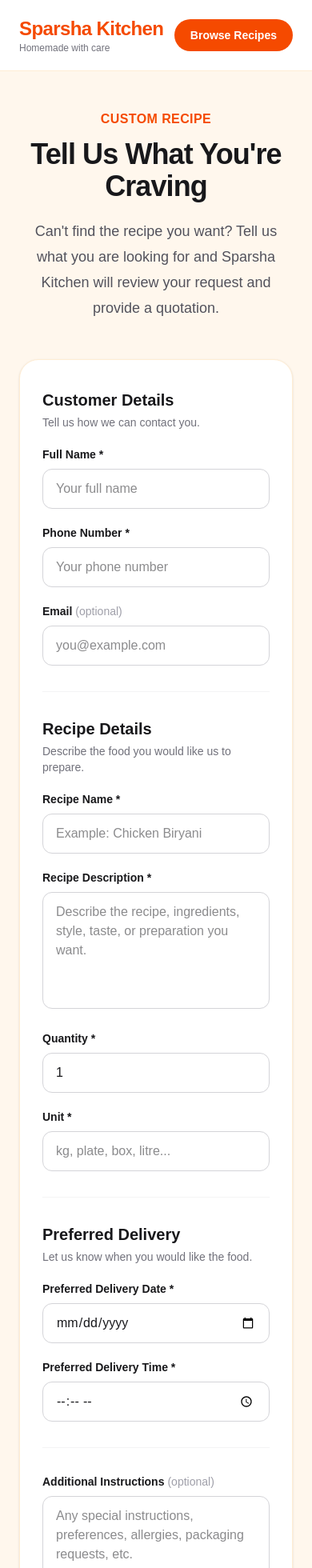
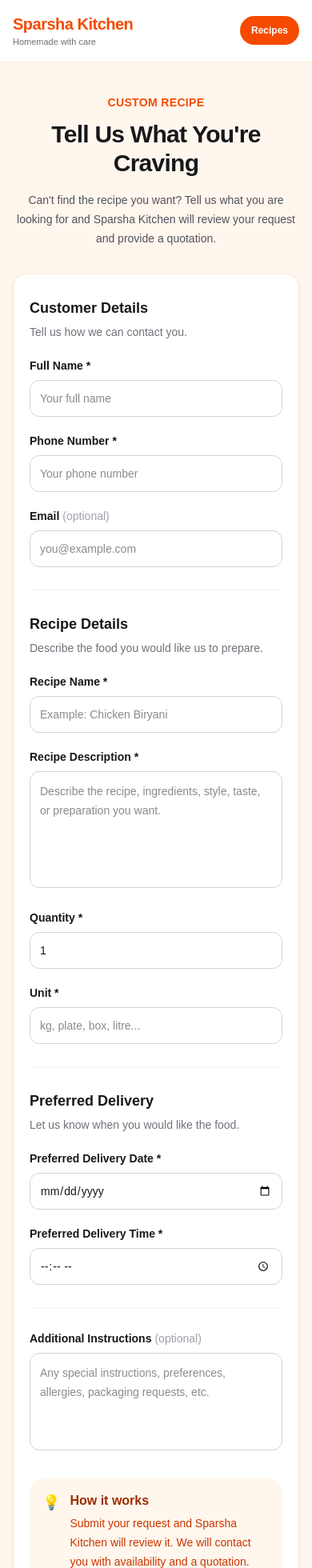
Before and after one commit to Koushik-KS/sparsha-kitchen, a Next.js app in the folder frontend/: page /custom-recipe in a window 390 px wide. Shown: the top 1960 px of the page at 80% size. Built offline with nearby package versions, Linux system fonts and the light colour scheme.

Commit message:
feat: improve custom recipe mobile responsiveness

```diff
--- a/frontend/app/custom-recipe/page.tsx
+++ b/frontend/app/custom-recipe/page.tsx
@@ -181,77 +181,80 @@
 
   if (success) {
     return (
-      <main className="min-h-screen bg-orange-50 text-zinc-900">
+      <main className="min-h-screen overflow-x-hidden bg-orange-50 text-zinc-900">
         {/* HEADER */}
         <header className="border-b border-orange-100 bg-white">
-          <div className="mx-auto flex max-w-7xl items-center justify-between px-6 py-5 lg:px-8">
+          <div className="mx-auto flex max-w-7xl items-center justify-between gap-3 px-4 py-4 sm:px-6 sm:py-5 lg:px-8">
             <Link
               href="/"
-              className="group"
+              className="group min-w-0"
             >
-              <div className="text-2xl font-bold tracking-tight text-orange-600">
+              <div className="truncate text-xl font-bold tracking-tight text-orange-600 sm:text-2xl">
                 Sparsha Kitchen
               </div>
 
-              <div className="text-xs font-medium text-zinc-500">
+              <div className="text-[11px] font-medium text-zinc-500 sm:text-xs">
                 Homemade with care
               </div>
             </Link>
 
             <Link
               href="/recipes"
-              className="rounded-full bg-orange-600 px-5 py-2.5 text-sm font-semibold text-white hover:bg-orange-700"
+              className="shrink-0 rounded-full bg-orange-600 px-3.5 py-2.5 text-xs font-semibold text-white transition hover:bg-orange-700 sm:px-5 sm:text-sm"
             >
-              Browse Recipes
+              <span className="sm:hidden">Recipes</span>
+              <span className="hidden sm:inline">
+                Browse Recipes
+              </span>
             </Link>
           </div>
         </header>
 
         {/* SUCCESS CONTENT */}
-        <section className="mx-auto max-w-3xl px-6 py-20">
-          <div className="rounded-3xl border border-green-200 bg-white p-8 text-center shadow-sm sm:p-12">
-            <div className="mx-auto flex h-20 w-20 items-center justify-center rounded-full bg-green-100 text-4xl text-green-700">
+        <section className="mx-auto max-w-3xl px-4 py-10 sm:px-6 sm:py-20">
+          <div className="rounded-2xl border border-green-200 bg-white p-5 text-center shadow-sm sm:rounded-3xl sm:p-12">
+            <div className="mx-auto flex h-16 w-16 items-center justify-center rounded-full bg-green-100 text-3xl text-green-700 sm:h-20 sm:w-20 sm:text-4xl">
               ✓
             </div>
 
-            <p className="mt-7 font-semibold uppercase tracking-wide text-green-600">
+            <p className="mt-6 text-sm font-semibold uppercase tracking-wide text-green-600 sm:mt-7">
               Request Received
             </p>
 
-            <h1 className="mt-3 text-3xl font-bold sm:text-4xl">
+            <h1 className="mt-3 text-2xl font-bold sm:text-4xl">
               Thank you!
             </h1>
 
-            <p className="mx-auto mt-4 max-w-xl leading-7 text-zinc-600">
+            <p className="mx-auto mt-4 max-w-xl text-sm leading-6 text-zinc-600 sm:text-base sm:leading-7">
               Your custom recipe request has been received.
               Sparsha Kitchen will review your request and
               contact you with the details and quotation.
             </p>
 
-            <div className="mt-8 grid gap-4 sm:grid-cols-2">
-              <div className="rounded-2xl bg-orange-50 p-5">
-                <div className="text-sm text-zinc-500">
+            <div className="mt-7 grid gap-3 sm:mt-8 sm:grid-cols-2 sm:gap-4">
+              <div className="min-w-0 rounded-2xl bg-orange-50 p-4 sm:p-5">
+                <div className="text-xs text-zinc-500 sm:text-sm">
                   Recipe
                 </div>
 
-                <div className="mt-1 text-lg font-bold">
+                <div className="mt-1 break-words text-base font-bold sm:text-lg">
                   {success.recipeName}
                 </div>
               </div>
 
-              <div className="rounded-2xl bg-orange-50 p-5">
-                <div className="text-sm text-zinc-500">
+              <div className="rounded-2xl bg-orange-50 p-4 sm:p-5">
+                <div className="text-xs text-zinc-500 sm:text-sm">
                   Status
                 </div>
 
-                <div className="mt-1 font-bold text-orange-600">
+                <div className="mt-1 break-words font-bold text-orange-600">
                   {success.status}
                 </div>
               </div>
             </div>
 
-            <div className="mt-6 rounded-2xl border border-zinc-200 p-5">
-              <div className="text-sm text-zinc-500">
+            <div className="mt-4 rounded-2xl border border-zinc-200 p-4 sm:mt-6 sm:p-5">
+              <div className="text-xs text-zinc-500 sm:text-sm">
                 Request ID
               </div>
 
@@ -260,22 +263,22 @@
               </div>
             </div>
 
-            <p className="mt-6 text-sm leading-6 text-zinc-500">
+            <p className="mt-5 text-xs leading-5 text-zinc-500 sm:mt-6 sm:text-sm sm:leading-6">
               Please keep your request details available
               when communicating with Sparsha Kitchen.
             </p>
 
-            <div className="mt-8 flex flex-col gap-3 sm:flex-row sm:justify-center">
+            <div className="mt-7 flex flex-col gap-3 sm:mt-8 sm:flex-row sm:justify-center">
               <Link
                 href="/recipes"
-                className="rounded-full bg-orange-600 px-7 py-3 font-semibold text-white hover:bg-orange-700"
+                className="inline-flex w-full items-center justify-center rounded-full bg-orange-600 px-7 py-3 text-sm font-semibold text-white transition hover:bg-orange-700 sm:w-auto sm:text-base"
               >
                 Browse Recipes
               </Link>
 
               <Link
                 href="/"
-                className="rounded-full border border-zinc-200 px-7 py-3 font-semibold text-zinc-700 hover:bg-zinc-50"
+                className="inline-flex w-full items-center justify-center rounded-full border border-zinc-200 px-7 py-3 text-sm font-semibold text-zinc-700 transition hover:bg-zinc-50 sm:w-auto sm:text-base"
               >
                 Back Home
               </Link>
@@ -285,7 +288,7 @@
 
         {/* FOOTER */}
         <footer className="border-t border-orange-100 bg-white">
-          <div className="mx-auto max-w-7xl px-6 py-8 lg:px-8">
+          <div className="mx-auto max-w-7xl px-4 py-7 sm:px-6 sm:py-8 lg:px-8">
             <div className="font-bold text-orange-600">
               Sparsha Kitchen
             </div>
@@ -304,31 +307,34 @@
   // ==========================================
 
   return (
-    <main className="min-h-screen bg-orange-50 text-zinc-900">
+    <main className="min-h-screen overflow-x-hidden bg-orange-50 text-zinc-900">
       {/* HEADER */}
       <header className="border-b border-orange-100 bg-white">
-        <div className="mx-auto flex max-w-7xl items-center justify-between px-6 py-5 lg:px-8">
-          <Link href="/" className="group">
-            <div className="text-2xl font-bold tracking-tight text-orange-600">
+        <div className="mx-auto flex max-w-7xl items-center justify-between gap-3 px-4 py-4 sm:px-6 sm:py-5 lg:px-8">
+          <Link
+            href="/"
+            className="group min-w-0"
+          >
+            <div className="truncate text-xl font-bold tracking-tight text-orange-600 sm:text-2xl">
               Sparsha Kitchen
             </div>
 
-            <div className="text-xs font-medium text-zinc-500">
+            <div className="text-[11px] font-medium text-zinc-500 sm:text-xs">
               Homemade with care
             </div>
           </Link>
 
-          <nav className="hidden items-center gap-8 md:flex">
+          <nav className="hidden items-center gap-6 md:flex lg:gap-8">
             <Link
               href="/"
-              className="font-medium text-zinc-700 hover:text-orange-600"
+              className="font-medium text-zinc-700 transition hover:text-orange-600"
             >
               Home
             </Link>
 
             <Link
               href="/recipes"
-              className="font-medium text-zinc-700 hover:text-orange-600"
+              className="font-medium text-zinc-700 transition hover:text-orange-600"
             >
               Recipes
             </Link>
@@ -342,7 +348,7 @@
 
             <Link
               href="/track-order"
-              className="font-medium text-zinc-700 hover:text-orange-600"
+              className="font-medium text-zinc-700 transition hover:text-orange-600"
             >
               Track Order
             </Link>
@@ -350,26 +356,29 @@
 
           <Link
             href="/recipes"
-            className="rounded-full bg-orange-600 px-5 py-2.5 text-sm font-semibold text-white hover:bg-orange-700"
+            className="shrink-0 rounded-full bg-orange-600 px-3.5 py-2.5 text-xs font-semibold text-white transition hover:bg-orange-700 sm:px-5 sm:text-sm"
           >
-            Browse Recipes
+            <span className="sm:hidden">Recipes</span>
+            <span className="hidden sm:inline">
+              Browse Recipes
+            </span>
           </Link>
         </div>
       </header>
 
       {/* PAGE CONTENT */}
-      <section className="mx-auto max-w-4xl px-6 py-12 lg:px-8 lg:py-16">
+      <section className="mx-auto max-w-4xl px-4 py-10 sm:px-6 sm:py-12 lg:px-8 lg:py-16">
         {/* INTRO */}
         <div className="mx-auto max-w-3xl text-center">
-          <p className="font-semibold uppercase tracking-wide text-orange-600">
+          <p className="text-sm font-semibold uppercase tracking-wide text-orange-600">
             Custom Recipe
           </p>
 
-          <h1 className="mt-3 text-4xl font-bold tracking-tight sm:text-5xl">
+          <h1 className="mt-3 text-3xl font-bold tracking-tight sm:text-5xl">
             Tell Us What You&apos;re Craving
           </h1>
 
-          <p className="mt-5 text-lg leading-8 text-zinc-600">
+          <p className="mt-4 text-sm leading-6 text-zinc-600 sm:mt-5 sm:text-lg sm:leading-8">
             Can&apos;t find the recipe you want? Tell us what
             you are looking for and Sparsha Kitchen will review
             your request and provide a quotation.
@@ -377,24 +386,24 @@
         </div>
 
         {/* FORM CARD */}
-        <div className="mt-12 rounded-3xl border border-orange-100 bg-white p-7 shadow-sm sm:p-10">
+        <div className="mt-8 rounded-2xl border border-orange-100 bg-white p-5 shadow-sm sm:mt-12 sm:rounded-3xl sm:p-10">
           {error && (
-            <div className="rounded-2xl border border-red-200 bg-red-50 p-4 text-sm font-medium text-red-700">
+            <div className="break-words rounded-2xl border border-red-200 bg-red-50 p-4 text-sm font-medium leading-6 text-red-700">
               {error}
             </div>
           )}
 
           <form
             onSubmit={handleSubmit}
-            className="mt-2 space-y-8"
+            className="mt-2 space-y-7 sm:space-y-8"
           >
             {/* CUSTOMER DETAILS */}
             <div>
-              <h2 className="text-xl font-bold">
+              <h2 className="text-lg font-bold sm:text-xl">
                 Customer Details
               </h2>
 
-              <p className="mt-1 text-sm text-zinc-500">
+              <p className="mt-1 text-sm leading-6 text-zinc-500">
                 Tell us how we can contact you.
               </p>
 
@@ -417,7 +426,7 @@
                       setName(event.target.value)
                     }
                     placeholder="Your full name"
-                    className="mt-2 w-full rounded-xl border border-zinc-300 px-4 py-3 outline-none transition focus:border-orange-500 focus:ring-2 focus:ring-orange-100"
+                    className="mt-2 w-full rounded-xl border border-zinc-300 px-3 py-3 text-sm outline-none transition focus:border-orange-500 focus:ring-2 focus:ring-orange-100 sm:px-4 sm:text-base"
                   />
                 </div>
 
@@ -433,13 +442,19 @@
                   <input
                     id="phone"
                     type="tel"
+                    inputMode="numeric"
+                    maxLength={10}
                     required
                     value={phone}
                     onChange={(event) =>
-                      setPhone(event.target.value)
+                      setPhone(
+                        event.target.value
+                          .replace(/\D/g, "")
+                          .slice(0, 10)
+                      )
                     }
                     placeholder="Your phone number"
-                    className="mt-2 w-full rounded-xl border border-zinc-300 px-4 py-3 outline-none transition focus:border-orange-500 focus:ring-2 focus:ring-orange-100"
+                    className="mt-2 w-full rounded-xl border border-zinc-300 px-3 py-3 text-sm outline-none transition focus:border-orange-500 focus:ring-2 focus:ring-orange-100 sm:px-4 sm:text-base"
                   />
                 </div>
 
@@ -463,19 +478,19 @@
                       setEmail(event.target.value)
                     }
                     placeholder="you@example.com"
-                    className="mt-2 w-full rounded-xl border border-zinc-300 px-4 py-3 outline-none transition focus:border-orange-500 focus:ring-2 focus:ring-orange-100"
+                    className="mt-2 w-full rounded-xl border border-zinc-300 px-3 py-3 text-sm outline-none transition focus:border-orange-500 focus:ring-2 focus:ring-orange-100 sm:px-4 sm:text-base"
                   />
                 </div>
               </div>
             </div>
 
             {/* RECIPE DETAILS */}
-            <div className="border-t border-zinc-100 pt-8">
-              <h2 className="text-xl font-bold">
+            <div className="border-t border-zinc-100 pt-7 sm:pt-8">
+              <h2 className="text-lg font-bold sm:text-xl">
                 Recipe Details
               </h2>
 
-              <p className="mt-1 text-sm text-zinc-500">
+              <p className="mt-1 text-sm leading-6 text-zinc-500">
                 Describe the food you would like us to prepare.
               </p>
 
@@ -498,7 +513,7 @@
                       setRecipeName(event.target.value)
                     }
                     placeholder="Example: Chicken Biryani"
-                    className="mt-2 w-full rounded-xl border border-zinc-300 px-4 py-3 outline-none transition focus:border-orange-500 focus:ring-2 focus:ring-orange-100"
+                    className="mt-2 w-full rounded-xl border border-zinc-300 px-3 py-3 text-sm outline-none transition focus:border-orange-500 focus:ring-2 focus:ring-orange-100 sm:px-4 sm:text-base"
                   />
                 </div>
 
@@ -520,13 +535,13 @@
                       setDescription(event.target.value)
                     }
                     placeholder="Describe the recipe, ingredients, style, taste, or preparation you want."
-                    className="mt-2 w-full resize-none rounded-xl border border-zinc-300 px-4 py-3 outline-none transition focus:border-orange-500 focus:ring-2 focus:ring-orange-100"
+                    className="mt-2 w-full resize-none rounded-xl border border-zinc-300 px-3 py-3 text-sm leading-6 outline-none transition focus:border-orange-500 focus:ring-2 focus:ring-orange-100 sm:px-4 sm:text-base"
                   />
                 </div>
 
                 {/* QUANTITY + UNIT */}
                 <div className="grid gap-5 sm:grid-cols-2">
-                  <div>
+                  <div className="min-w-0">
                     <label
                       htmlFor="quantity"
                       className="block text-sm font-semibold"
@@ -544,11 +559,11 @@
                       onChange={(event) =>
                         setQuantity(event.target.value)
                       }
-                      className="mt-2 w-full rounded-xl border border-zinc-300 px-4 py-3 outline-none transition focus:border-orange-500 focus:ring-2 focus:ring-orange-100"
+                      className="mt-2 w-full min-w-0 rounded-xl border border-zinc-300 px-3 py-3 text-sm outline-none transition focus:border-orange-500 focus:ring-2 focus:ring-orange-100 sm:px-4 sm:text-base"
                     />
                   </div>
 
-                  <div>
+                  <div className="min-w-0">
                     <label
                       htmlFor="unit"
                       className="block text-sm font-semibold"
@@ -565,7 +580,7 @@
                         setUnit(event.target.value)
                       }
                       placeholder="kg, plate, box, litre..."
-                      className="mt-2 w-full rounded-xl border border-zinc-300 px-4 py-3 outline-none transition focus:border-orange-500 focus:ring-2 focus:ring-orange-100"
+                      className="mt-2 w-full min-w-0 rounded-xl border border-zinc-300 px-3 py-3 text-sm outline-none transition focus:border-orange-500 focus:ring-2 focus:ring-orange-100 sm:px-4 sm:text-base"
                     />
                   </div>
                 </div>
@@ -573,18 +588,18 @@
             </div>
 
             {/* DELIVERY */}
-            <div className="border-t border-zinc-100 pt-8">
-              <h2 className="text-xl font-bold">
+            <div className="border-t border-zinc-100 pt-7 sm:pt-8">
+              <h2 className="text-lg font-bold sm:text-xl">
                 Preferred Delivery
               </h2>
 
-              <p className="mt-1 text-sm text-zinc-500">
+              <p className="mt-1 text-sm leading-6 text-zinc-500">
                 Let us know when you would like the food.
               </p>
 
               <div className="mt-5 grid gap-5 sm:grid-cols-2">
                 {/* DATE */}
-                <div>
+                <div className="min-w-0">
                   <label
                     htmlFor="deliveryDate"
                     className="block text-sm font-semibold"
@@ -605,12 +620,12 @@
                     onChange={(event) =>
                       setDeliveryDate(event.target.value)
                     }
-                    className="mt-2 w-full rounded-xl border border-zinc-300 px-4 py-3 outline-none transition focus:border-orange-500 focus:ring-2 focus:ring-orange-100"
+                    className="mt-2 w-full min-w-0 rounded-xl border border-zinc-300 px-3 py-3 text-sm outline-none transition focus:border-orange-500 focus:ring-2 focus:ring-orange-100 sm:px-4 sm:text-base"
                   />
                 </div>
 
                 {/* TIME */}
-                <div>
+                <div className="min-w-0">
                   <label
                     htmlFor="deliveryTime"
                     className="block text-sm font-semibold"
@@ -626,14 +641,14 @@
                     onChange={(event) =>
                       setDeliveryTime(event.target.value)
                     }
-                    className="mt-2 w-full rounded-xl border border-zinc-300 px-4 py-3 outline-none transition focus:border-orange-500 focus:ring-2 focus:ring-orange-100"
+                    className="mt-2 w-full min-w-0 rounded-xl border border-zinc-300 px-3 py-3 text-sm outline-none transition focus:border-orange-500 focus:ring-2 focus:ring-orange-100 sm:px-4 sm:text-base"
                   />
                 </div>
               </div>
             </div>
 
             {/* INSTRUCTIONS */}
-            <div className="border-t border-zinc-100 pt-8">
+            <div className="border-t border-zinc-100 pt-7 sm:pt-8">
               <label
                 htmlFor="additionalInstructions"
                 className="block text-sm font-semibold"
@@ -654,16 +669,18 @@
                   )
                 }
                 placeholder="Any special instructions, preferences, allergies, packaging requests, etc."
-                className="mt-2 w-full resize-none rounded-xl border border-zinc-300 px-4 py-3 outline-none transition focus:border-orange-500 focus:ring-2 focus:ring-orange-100"
+                className="mt-2 w-full resize-none rounded-xl border border-zinc-300 px-3 py-3 text-sm leading-6 outline-none transition focus:border-orange-500 focus:ring-2 focus:ring-orange-100 sm:px-4 sm:text-base"
               />
             </div>
 
             {/* INFO */}
-            <div className="rounded-2xl bg-orange-50 p-5">
-              <div className="flex gap-3">
-                <div className="text-xl">💡</div>
+            <div className="rounded-2xl bg-orange-50 p-4 sm:p-5">
+              <div className="flex items-start gap-3">
+                <div className="shrink-0 text-lg sm:text-xl">
+                  💡
+                </div>
 
-                <div>
+                <div className="min-w-0">
                   <h3 className="font-bold text-orange-800">
                     How it works
                   </h3>
@@ -682,7 +699,7 @@
             <button
               type="submit"
               disabled={submitting}
-              className="w-full rounded-full bg-orange-600 px-6 py-4 font-bold text-white transition hover:bg-orange-700 disabled:cursor-not-allowed disabled:opacity-50"
+              className="w-full rounded-full bg-orange-600 px-6 py-3.5 text-sm font-bold text-white transition hover:bg-orange-700 disabled:cursor-not-allowed disabled:opacity-50 sm:py-4 sm:text-base"
             >
               {submitting
                 ? "Submitting Request..."
@@ -699,25 +716,36 @@
 
       {/* FOOTER */}
       <footer className="border-t border-orange-100 bg-white">
-        <div className="mx-auto flex max-w-7xl flex-col gap-3 px-6 py-8 sm:flex-row sm:items-center sm:justify-between lg:px-8">
+        <div className="mx-auto flex max-w-7xl flex-col gap-4 px-4 py-7 sm:px-6 sm:py-8 md:flex-row md:items-center md:justify-between lg:px-8">
           <div>
             <div className="font-bold text-orange-600">
               Sparsha Kitchen
             </div>
 
-            <p className="text-sm text-zinc-500">
+            <p className="mt-1 text-sm text-zinc-500">
               Homemade food, prepared with care.
             </p>
           </div>
 
-          <div className="flex gap-6 text-sm text-zinc-600">
-            <Link href="/">Home</Link>
+          <div className="flex flex-wrap gap-x-5 gap-y-2 text-sm text-zinc-600">
+            <Link
+              href="/"
+              className="transition hover:text-orange-600"
+            >
+              Home
+            </Link>
 
-            <Link href="/recipes">
+            <Link
+              href="/recipes"
+              className="transition hover:text-orange-600"
+            >
               Recipes
             </Link>
 
-            <Link href="/track-order">
+            <Link
+              href="/track-order"
+              className="transition hover:text-orange-600"
+            >
               Track Order
             </Link>
           </div>
```
